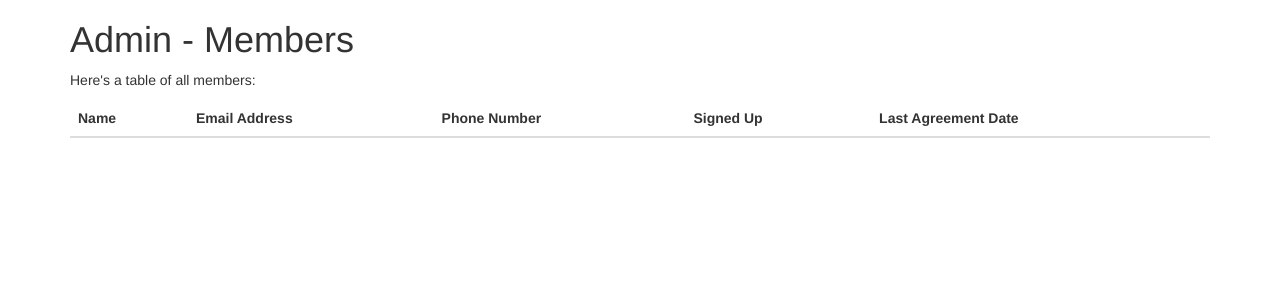
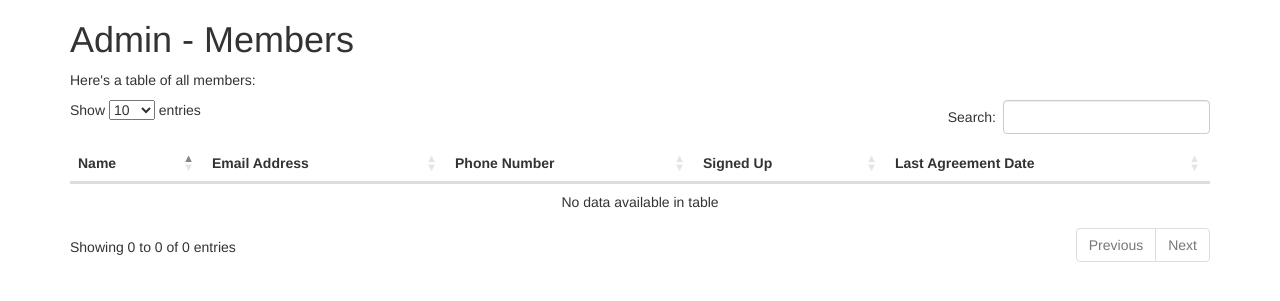
Before and after one commit to makehackvoid/mhvdb2, a Python web app: template mhvdb2/templates/admin/members.html in a window 1280 px wide. Shown: the part 72-373 px from the top of the page. Run offline with Jinja, Linux system fonts and the light colour scheme; the template is opened without the code that fills it, so the values that code supplies are empty; some libraries are stand-ins or nearby versions.

Commit message:
Added support for datatables (fixes #14)

```diff
--- a/mhvdb2/static/style.css
+++ b/mhvdb2/static/style.css
@@ -13,3 +13,7 @@ input.copy {
 	color: #333 !important;
 	width: auto;
 }
+
+.dataTables_filter  input {
+	margin-left: 1ex;
+}
--- /dev/null
+++ b/mhvdb2/templates/_datatables.html
@@ -0,0 +1,13 @@
+{% extends "_layout.html" %}
+{% block template_head %}
+<link rel="stylesheet" href="//cdn.datatables.net/plug-ins/be7019ee387/integration/bootstrap/3/dataTables.bootstrap.css">
+{% endblock %}
+{% block template_scripts %}
+<script src="//cdn.datatables.net/1.10.0/js/jquery.dataTables.js"></script>
+<script src="//cdn.datatables.net/plug-ins/be7019ee387/integration/bootstrap/3/dataTables.bootstrap.js"></script>
+<script type="text/javascript">
+    $(document).ready(function() {
+        $('.datatable').dataTable();
+    } );
+</script>
+{% endblock %}
--- a/mhvdb2/templates/_layout.html
+++ b/mhvdb2/templates/_layout.html
@@ -27,6 +27,7 @@
         <link rel="stylesheet" href="//netdna.bootstrapcdn.com/bootstrap/3.1.1/css/bootstrap.min.css">
         <link rel="stylesheet" href="//netdna.bootstrapcdn.com/font-awesome/4.1.0/css/font-awesome.css">
         <link rel="stylesheet" href="{{ url_for('static', filename='style.css') }}">
+        {% block template_head %}{% endblock %}
         {% block head %}{% endblock %}
     </head>
     <body>
@@ -65,6 +66,7 @@
 
         <script src="https://ajax.googleapis.com/ajax/libs/jquery/1.11.0/jquery.min.js"></script>
         <script src="//netdna.bootstrapcdn.com/bootstrap/3.1.1/js/bootstrap.min.js"></script>
+        {% block template_scripts %}{% endblock %}
         {% block scripts %}{% endblock %}
     </body>
 </html>
--- a/mhvdb2/templates/admin/entities.html
+++ b/mhvdb2/templates/admin/entities.html
@@ -1,5 +1,6 @@
-{% extends "_layout.html" %}
+{% extends "_datatables.html" %}
 {% set active_page = "admin_entities" %}
+{% set datatables = True %}
 
 {% block title %}Admin - Members{% endblock %}
 {% block head %}
@@ -11,7 +12,8 @@
 <a class="btn btn-primary pull-right" href="{{url_for('entity_new_get')}}">
     <i class="fa fa-plus"></i> New Entity
 </a>
-<table class="table table-hover">
+<div class="clearfix" style="margin-bottom: 20px"></div>
+<table class="table table-hover datatable">
     <thead>
         <tr>
             <th>Name</th>
--- a/mhvdb2/templates/admin/members.html
+++ b/mhvdb2/templates/admin/members.html
@@ -1,11 +1,11 @@
-{% extends "_layout.html" %}
+{% extends "_datatables.html" %}
 {% set active_page = "admin_members" %}
 
 {% block title %}Admin - Members{% endblock %}
 {% block content %}
 <h1>Admin - Members</h1>
 <p>Here's a table of all members:</p>
-<table class="table table-hover">
+<table class="table table-hover datatable">
     <thead>
         <tr>
             <th>Name</th>
--- a/mhvdb2/templates/admin/transactions.html
+++ b/mhvdb2/templates/admin/transactions.html
@@ -1,11 +1,11 @@
-{% extends "_layout.html" %}
+{% extends "_datatables.html" %}
 {% set active_page = "admin_members" %}
 
 {% block title %}Admin - Transactions{% endblock %}
 {% block content %}
 <h1>Admin - Transactions</h1>
 <p>Here's a table of all transactions:</p>
-<table class="table table-hover">
+<table class="table table-hover datatable">
     <thead>
         <tr>
             <th>Time</th>
```
